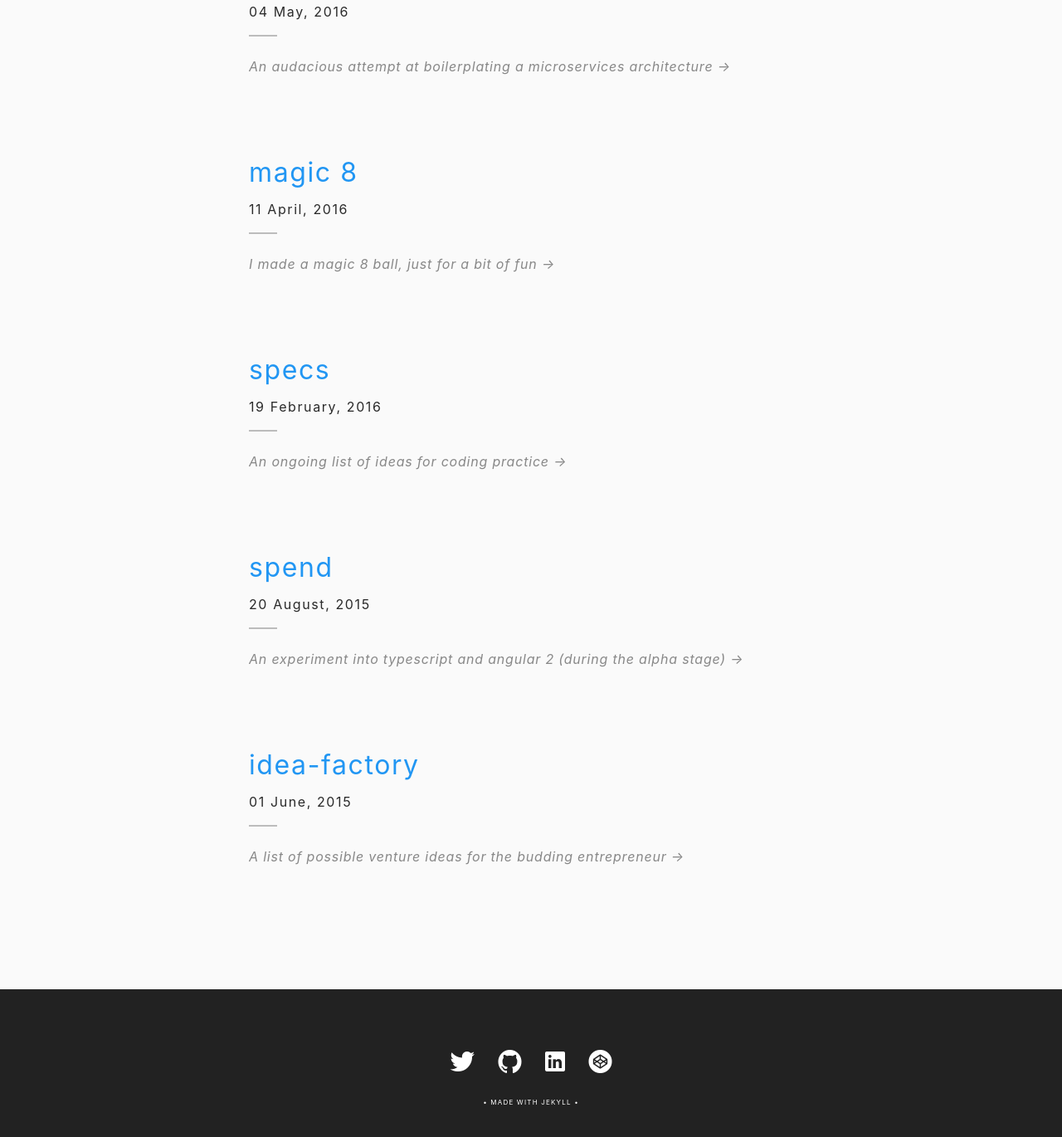
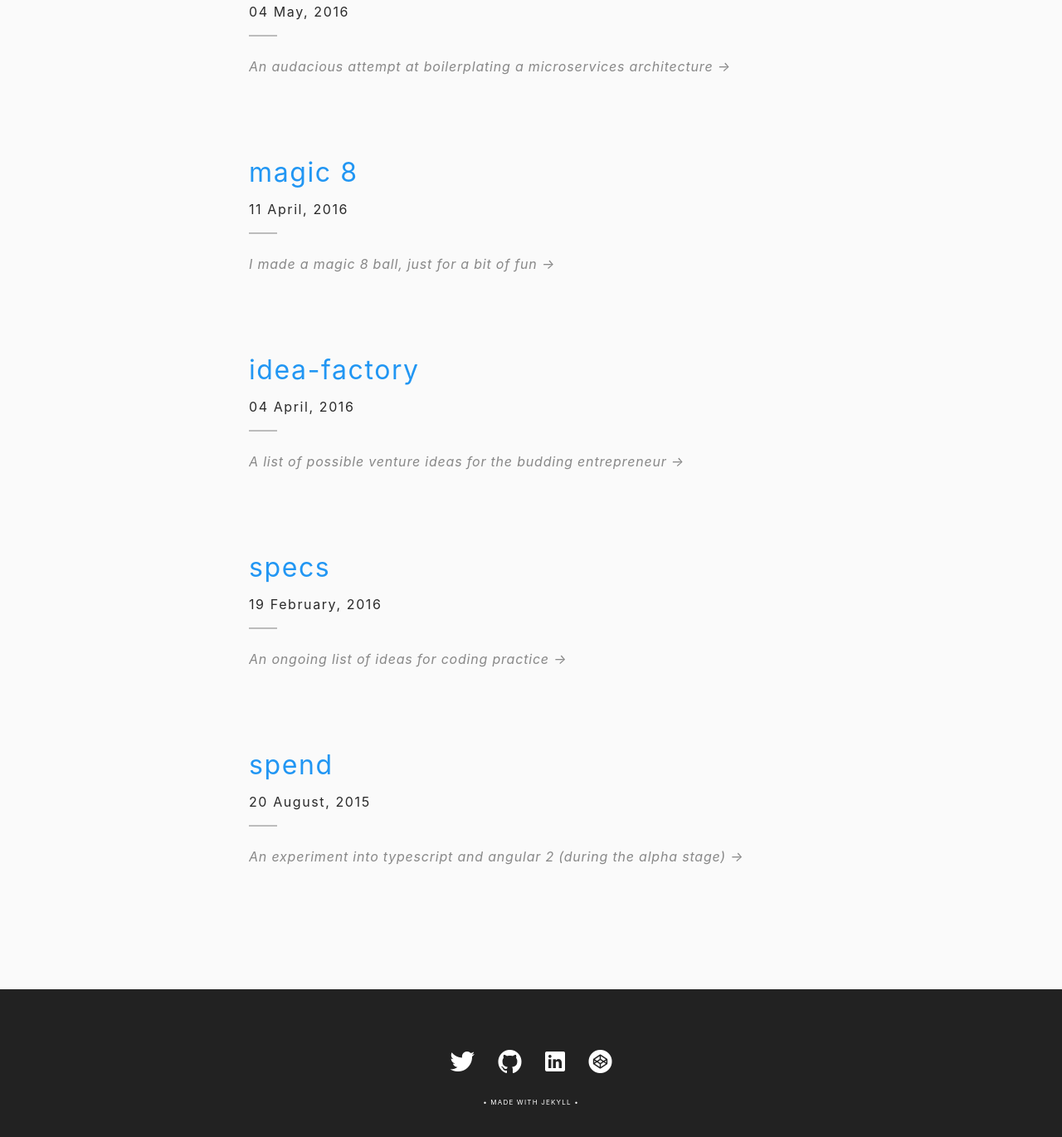
Before and after one commit to nxtonic/nxtonic.github.io, a Jekyll site: the page built from work/index.html, in a window 1280 px wide and 1400 px high, scrolled down 426 px. Shown: the top 1370 px of the window at 83% size. Built offline with Jekyll 4.4.1, drawn with Linux system fonts in a browser that asks for light colours.

Commit message:
fix:(time) I fixed time, amazing

```diff
--- a/_work/idea-factory.md
+++ b/_work/idea-factory.md
@@ -3,7 +3,7 @@ title: idea-factory
 layout: work
 categories: work
 short_description: A list of possible venture ideas for the budding entrepreneur.
-date: 2015-06-01 00:00:00 +0000
+date: 2016-04-04 00:00:00 +0000
 reference_link: http://nxtonic.github.io/idea-factory/
 ---
 Forgive me for getting "meta" for a moment, but I came up with this idea to generate entrepreneurially viable ideas.
```
